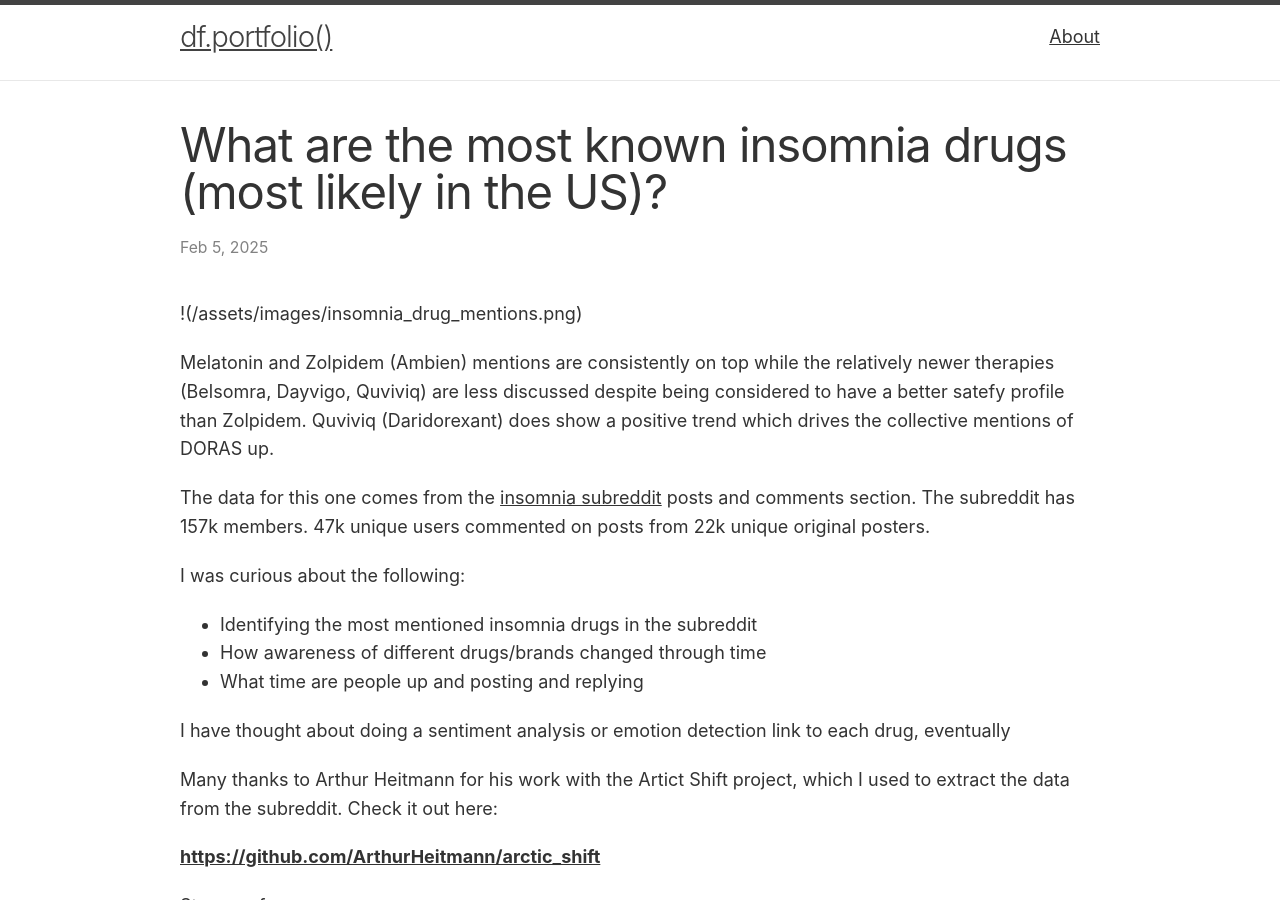
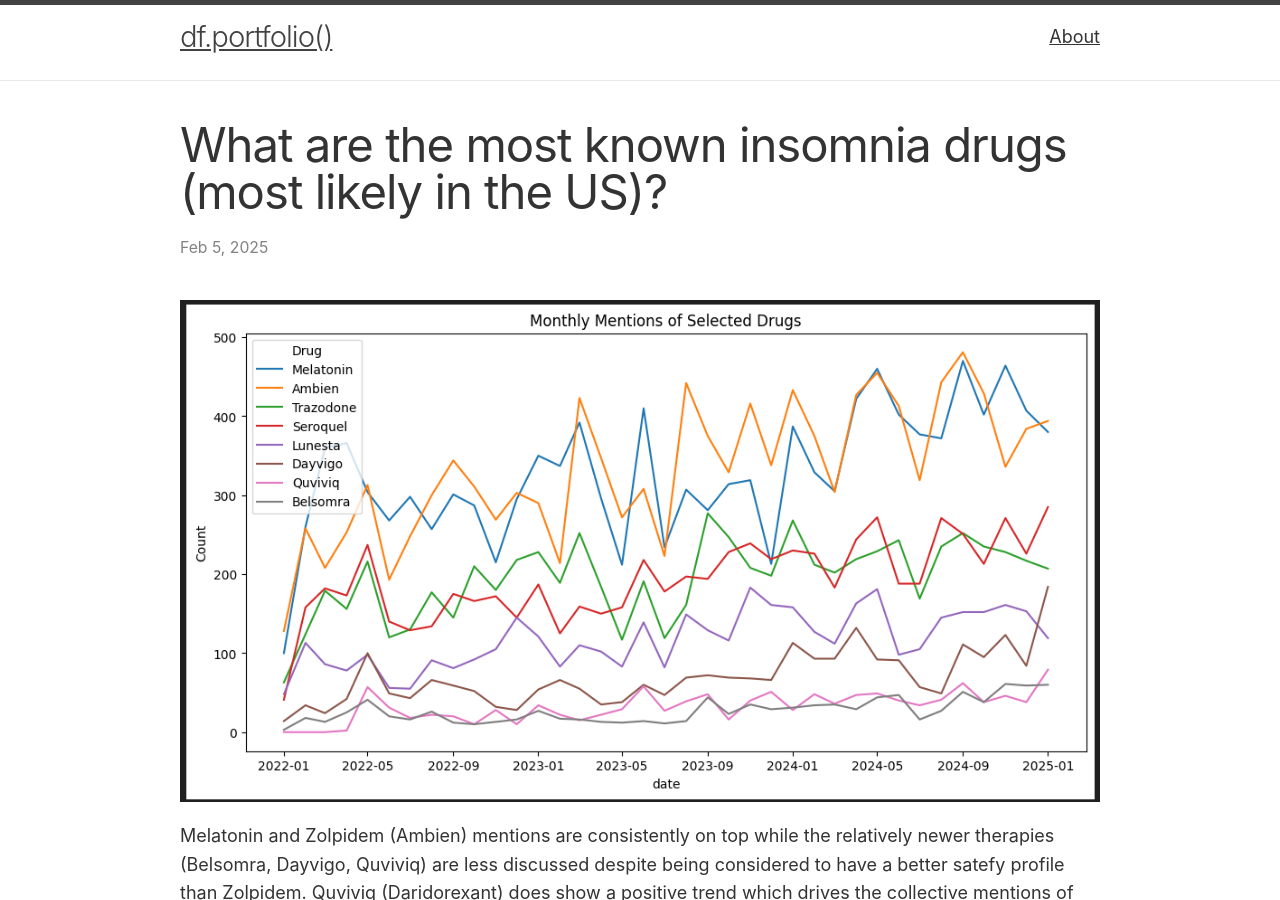
Before and after one commit to cardoesnumbers/cardoesnumbers.github.io, a Jekyll site: the page built from _posts/2025-02-05-insomnia.md, in a window 1280 px wide and 900 px high. Built offline with Jekyll 4.4.1, drawn with Linux system fonts in a browser that asks for light colours; comment, search, counter and statistics services are not loaded.

Commit message:
Update 2025-02-05-insomnia.md

```diff
--- a/_posts/2025-02-05-insomnia.md
+++ b/_posts/2025-02-05-insomnia.md
@@ -5,7 +5,7 @@ date: '2025-02-05'
 ---
 
 
-!(/assets/images/insomnia_drug_mentions.png)
+![alt text](/assets/images/insomnia_drug_mentions.png)
 
 
 Melatonin and Zolpidem (Ambien) mentions are consistently on top while the relatively newer therapies (Belsomra, Dayvigo, Quviviq) are less discussed despite being considered to have a better satefy profile than Zolpidem. Quviviq (Daridorexant) does show a positive trend which drives the collective mentions of DORAS up.
```
